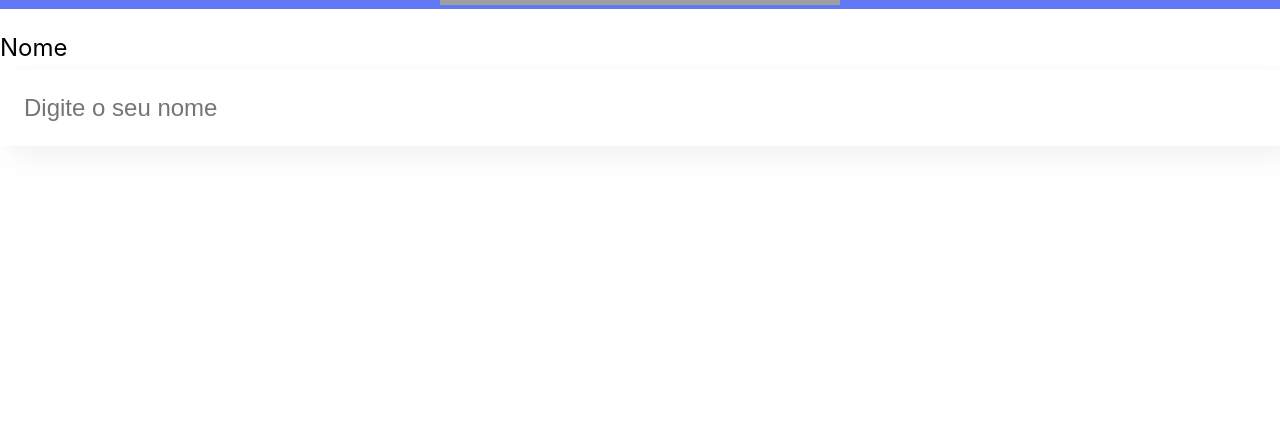
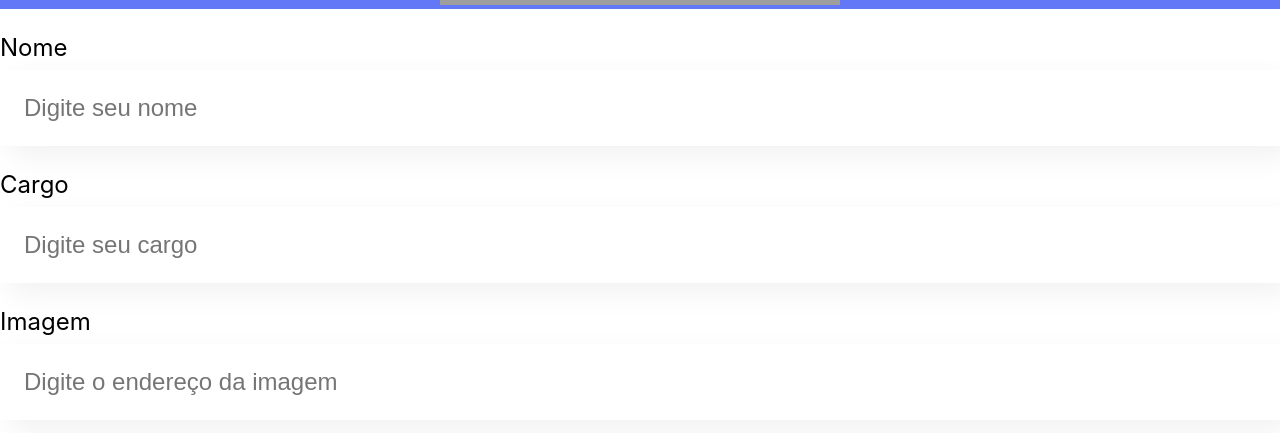
Before and after one commit to Adrianodbs/Organo, a React (Create React App) app: page / in a window 1280 px wide. Shown: the part 295-728 px from the top of the page. Built offline with nearby package versions, Linux system fonts and the light colour scheme; grey boxes are pictures that could not be loaded.

Commit message:
Criando props

```diff
--- a/src/App.js
+++ b/src/App.js
@@ -5,7 +5,9 @@
   return (
     <div className="App">
       <Banner />
-      <CampoTexto />
+      <CampoTexto label="Nome" placeholder="Digite seu nome" />
+      <CampoTexto label="Cargo" placeholder="Digite seu cargo" />
+      <CampoTexto label="Imagem" placeholder="Digite o endereço da imagem" />
     </div>
   )
 }
--- a/src/components/CampoTexto/index.js
+++ b/src/components/CampoTexto/index.js
@@ -1,10 +1,10 @@
 import './CampoTexto.css'
 
-const CampoTexto = () => {
+const CampoTexto = props => {
   return (
     <div className="campo-texto">
-      <label>Nome</label>
-      <input placeholder="Digite o seu nome" />
+      <label>{props.label}</label>
+      <input placeholder={props.placeholder} />
     </div>
   )
 }
```
